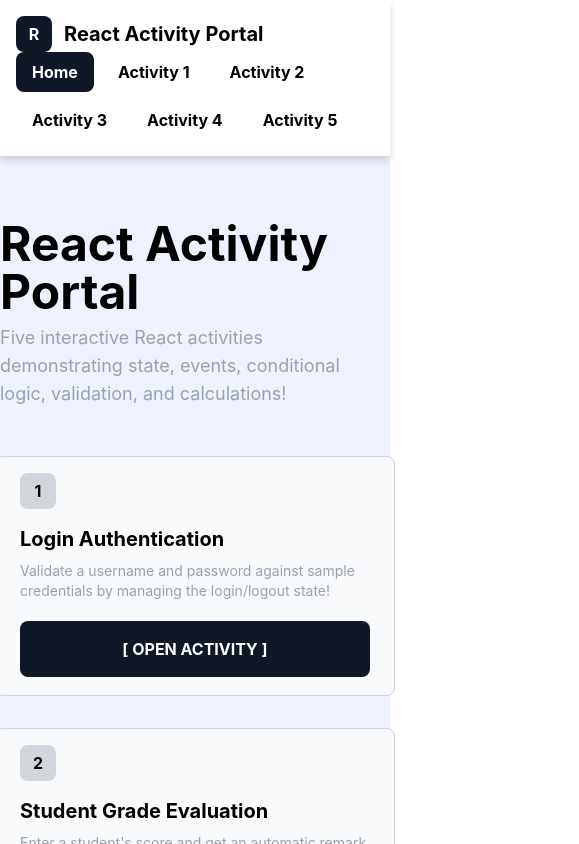
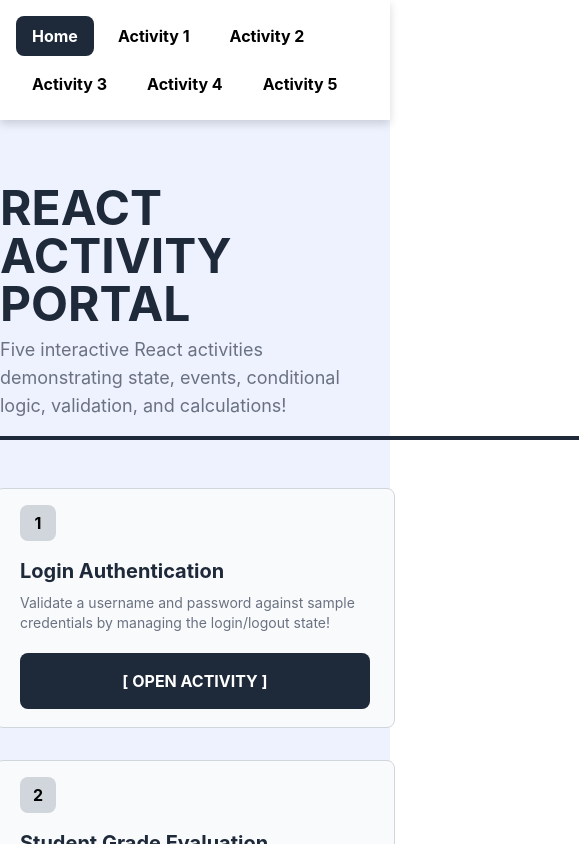
Before and after one commit to FallenFromTheKliff/ByteSizedReact, a React (Vite) app: page / in a window 390 px wide. Shown: the top 844 px of the page, 579 px wide, since content can reach past the window. Built offline with nearby package versions, Linux system fonts and the light colour scheme.

Commit message:
optimized navigation and responsiveness by jers

```diff
--- a/src/components/HomeCard.jsx
+++ b/src/components/HomeCard.jsx
@@ -2,21 +2,21 @@
 
 export default function HomeCard(props) {
   return (
-    <div className="inline-flex flex-col items-start h-60 w-100 rounded-lg border border-gray-300 bg-gray-50 hover:shadow-md duration-300">
+    <div className="inline-flex flex-col items-start h-60 w-100 rounded-lg border border-gray-300 bg-gray-50 hover:shadow-lg duration-300">
       <div className="justify-center items-start space-y-2 px-6 py-4">
         <div className="flex h-9 w-9 items-center justify-center rounded-lg bg-gray-300 font-bold">
           {props.id}
         </div>
-        <h1 className="font-bold text-xl mt-4">
+        <h1 className="font-bold text-gray-800 text-xl mt-4">
           {props.title}
         </h1>
-        <h3 className="text-gray-400 text-sm mt-2">
+        <h3 className="text-gray-500 text-sm mt-2">
           {props.description}
         </h3>
         <div className="items-center justify-center mt-5">
           <NavLink
             to={props.path}
-            className="inline-block rounded-lg px-8 py-4 w-full text-center text-white bg-gray-900 font-bold hover:bg-black duration-300"
+            className="inline-block rounded-lg px-8 py-4 w-full text-center text-white bg-gray-800 font-bold hover:bg-black duration-300"
           >
             [ OPEN ACTIVITY ]
           </NavLink>
--- a/src/components/Navbar.jsx
+++ b/src/components/Navbar.jsx
@@ -2,13 +2,15 @@
 
 export default function Navbar() {
   const roundedcube = "inline-block rounded-lg px-4 py-2 font-bold duration-300";
-  const wowactive = "text-white bg-gray-900";
+  const wowactive = "text-white bg-gray-800";
   const wowhover = "hover:bg-gray-300 hover:text-black";
 
+  const dontgetlost = ({ isActive }) => `${roundedcube} ${isActive ? wowactive : wowhover}`;
+
   return (
-    <nav className="flex flex-wrap w-full justify-between px-4 py-4 drop-shadow-lg bg-white">
-      <div className="flex items-center gap-3">
-        <div className="flex h-9 w-9 items-center justify-center rounded-lg bg-gray-900 font-bold text-white">
+    <nav className="flex flex-wrap w-full xl:justify-between justify-center px-4 py-4 drop-shadow-lg bg-white">
+      <div className="hidden xl:flex items-center gap-3">
+        <div className="flex h-9 w-9 items-center justify-center rounded-lg bg-gray-800 font-bold text-white">
           R
         </div>
         <div className="text-xl font-bold">
@@ -16,22 +18,22 @@
         </div>
       </div>
       <div className="flex flex-wrap items-center gap-2">
-        <NavLink to="/" className={({ isActive }) => `${roundedcube} ${isActive ? wowactive : wowhover}`}>
+        <NavLink to="/" className={dontgetlost}>
           Home
         </NavLink>
-        <NavLink to="/act1-login" className={({ isActive }) => `${roundedcube} ${isActive ? wowactive : wowhover}`}>
+        <NavLink to="/act1-login" className={dontgetlost}>
           Activity 1
         </NavLink>
-        <NavLink to="/act2-grade-evaluation" className={({ isActive }) => `${roundedcube} ${isActive ? wowactive : wowhover}`}>
+        <NavLink to="/act2-grade-evaluation" className={dontgetlost}>
           Activity 2
         </NavLink>
-        <NavLink to="/act3-password-checker" className={({ isActive }) => `${roundedcube} ${isActive ? wowactive : wowhover}`}>
+        <NavLink to="/act3-password-checker" className={dontgetlost}>
           Activity 3
         </NavLink>
-        <NavLink to="/act4-electricity-bill" className={({ isActive }) => `${roundedcube} ${isActive ? wowactive : wowhover}`}>
+        <NavLink to="/act4-electricity-bill" className={dontgetlost}>
           Activity 4
         </NavLink>
-        <NavLink to="/act5-attendance-checker" className={({ isActive }) => `${roundedcube} ${isActive ? wowactive : wowhover}`}>
+        <NavLink to="/act5-attendance-checker" className={dontgetlost}>
           Activity 5
         </NavLink>
       </div>
--- a/src/pages/Home.jsx
+++ b/src/pages/Home.jsx
@@ -4,12 +4,13 @@
 export default function Home() {
   return (
     <div className="flex flex-1 flex-col w-full items-center bg-indigo-50">
-      <h1 className="text-5xl font-bold mt-16">
-          React Activity Portal
+      <h1 className="text-5xl text-gray-800 font-bold mt-16">
+          REACT ACTIVITY PORTAL
       </h1>
-      <h2 className="text-lg text-gray-400 mt-2">
+      <h2 className="text-lg text-gray-500 mt-2">
           Five interactive React activities demonstrating state, events, conditional logic, validation, and calculations!
       </h2>
+      <div className="w-3xl h-1 bg-gray-800 mt-4" />
       <div className="hidden xl:flex flex-col items-center gap-8">
         <div className="flex flex-row flex-wrap items-center justify-center gap-8 mt-12">
           <HomeCard
@@ -54,28 +55,28 @@
             description={One.description}
             path={One.path}
           />
-        </div>
-        <div className="flex flex-row flex-wrap items-center justify-center gap-8">
           <HomeCard
             id={Two.id}
             title={Two.title}
             description={Two.description}
             path={Two.path}
           />
+        </div>
+        <div className="flex flex-row flex-wrap items-center justify-center gap-8">
           <HomeCard
             id={Three.id}
             title={Three.title}
             description={Three.description}
             path={Three.path}
           />
-        </div>
-        <div className="flex flex-row flex-wrap items-center justify-center gap-8">
           <HomeCard
             id={Four.id}
             title={Four.title}
             description={Four.description}
             path={Four.path}
           />
+        </div>
+        <div className="flex flex-row flex-wrap items-center justify-center gap-8">
           <HomeCard
             id={Five.id}
             title={Five.title}
```
